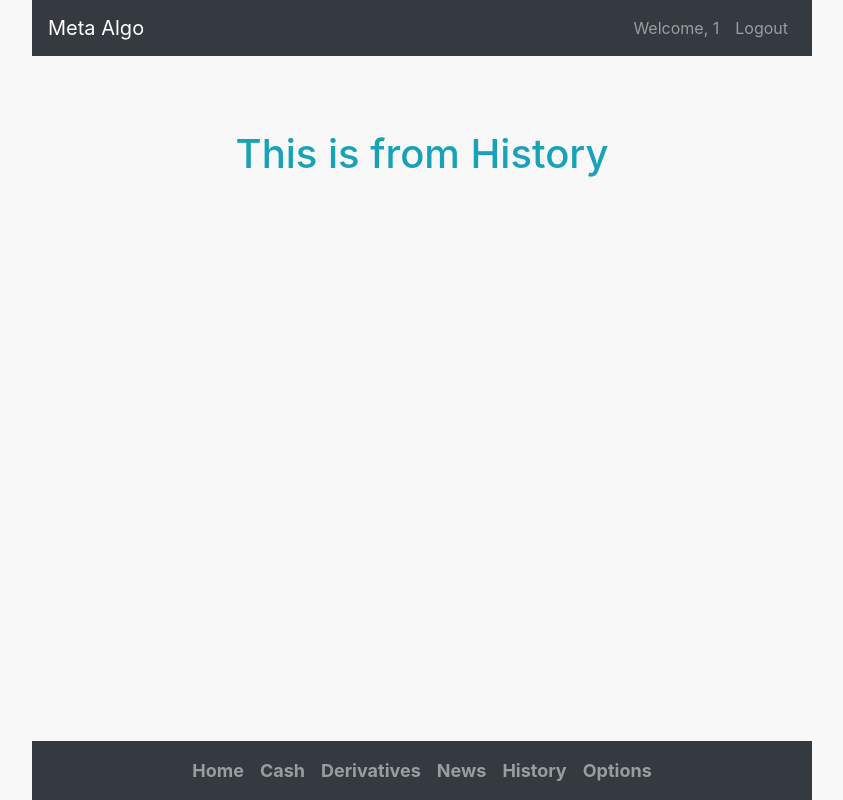
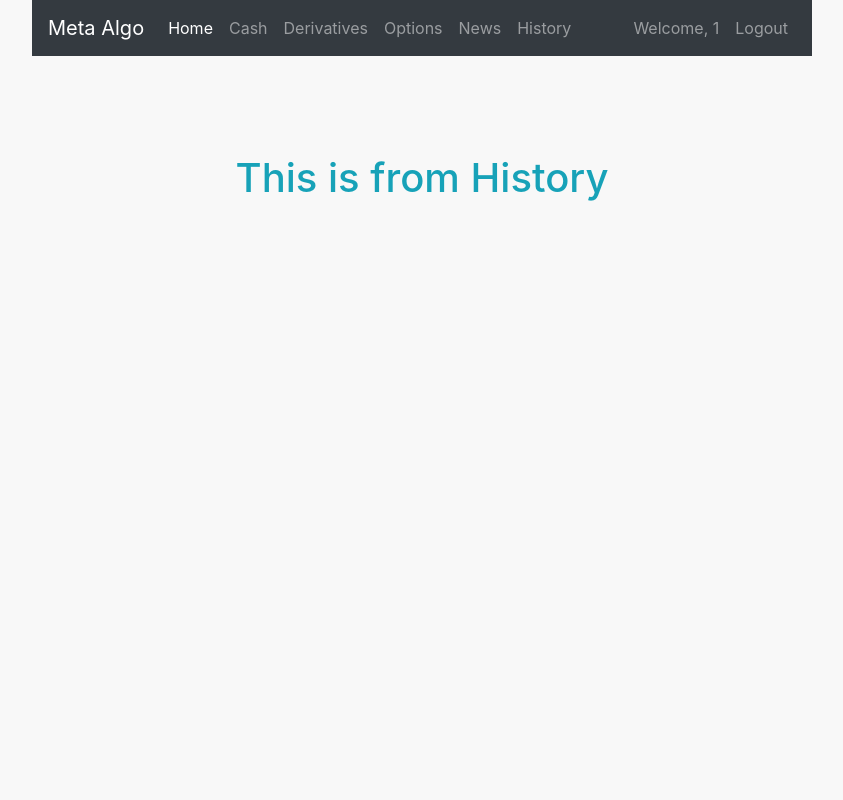
Before and after one commit to Devsixth/webapp, a Flask app: page /history in a window 1280 px wide. Shown: the whole page, without its empty margins (218-1061 px from the left). Run offline with Flask 2, Linux system fonts and the light colour scheme; a user stored in the database is signed in; some libraries are stand-ins or nearby versions.

Commit message:
Update new_base.html

```diff
--- a/templates/new_base.html
+++ b/templates/new_base.html
@@ -1,8 +1,10 @@
 <!doctype html>
 <html lang="en">
 <head>
+    <!-- Required meta tags -->
     <meta charset="utf-8">
     <meta content="width=device-width, initial-scale=1, shrink-to-fit=no" name="viewport">
+    <!-- Bootstrap CSS -->
     <link crossorigin="anonymous" href="https://cdn.jsdelivr.net/npm/bootstrap@4.5.3/dist/css/bootstrap.min.css"
           integrity="sha384-TX8t27EcRE3e/ihU7zmQxVncDAy5uIKz4rEkgIXeMed4M0jlfIDPvg6uqKI2xXr2" rel="stylesheet">
     <title>
@@ -10,45 +12,40 @@
 
         {% endblock %}
     </title>
-    <style>
-      body{
-          margin: 0px 250px 0px 250px;
-          justify-content: center;
-          align-items: center;
-          background-color: #f8f8f8;
-      }
-      .navbar-fixed-bottom {
-          margin: 0px 250px 0px 250px;
-          justify-content: center;
-          align-items: center;
-          background-color: #f8f8f8;
-          font-size: large;
-          font-weight: bold;
-      }
-
-      h1,h3{
-      text-align: center;
-      padding-top: 50px;
-      }
-      .right-aligned {
-        text-align: right;
-        width: 90%;
-     }
-     .font{
-        font-weight: bolder;
-        margin-left: 60px;
-        }
-
-</style>
 </head>
 <body>
-<div>
 <nav class="navbar navbar-expand-md navbar-dark  bg-dark">
     <a class="navbar-brand" href="#">Meta Algo</a>
     <button class="navbar-toggler" data-target="#navbarNav" data-toggle="collapse" type="button">
         <span class="navbar-toggler-icon"></span>
     </button>
+<!--    <div class="collapse navbar-collapse" id="navbarNav">-->
+<!--        <ul class="navbar-nav ">-->
+
+
+<!--        </ul>-->
         {% if current_user.is_authenticated %}
+        <ul class="navbar-nav">
+                        <li class="nav-item active">
+                <!--                          <a class="nav-link" href="/home">Home <span class="sr-only">(current)</span></a>-->
+                <a class="nav-link" href="{{ url_for('home') }}">Home <span class="sr-only">(current)</span></a>
+            </li>
+            <li class="nav-item">
+                <a class="nav-link" href="{{ url_for('cash') }}">Cash</a>
+            </li>
+            <li class="nav-item">
+                <a class="nav-link" href="{{ url_for('derivatives') }}">Derivatives</a>
+            </li>
+            <li class="nav-item">
+                <a class="nav-link" href="{{ url_for('options') }}">Options</a>
+            </li>
+            <li class="nav-item">
+                <a class="nav-link" href="{{ url_for('news') }}">News</a>
+            </li>
+            <li class="nav-item">
+                <a class="nav-link" href="{{ url_for('history') }}">History</a>
+            </li>
+        </ul>
         <ul class="navbar-nav ml-auto">
             <li class="nav-item">
                 <a class="nav-link" data-toggle="modal" href="#Modal-UserInfo-{{current_user.id}}">Welcome, {{
@@ -68,41 +65,9 @@
             </li>
         </ul>
         {% endif %}
-
-        <div>
-
-            {% if current_user.is_authenticated %}
-            <nav class="navbar-fixed-bottom navbar navbar-expand-md navbar-dark  bg-dark fixed-bottom">
-                <button class="navbar-toggler" data-target="#navbarNav" data-toggle="collapse" type="button">
-                    <span class="navbar-toggler-icon"></span>
-                </button>
-                <div class="collapse navbar-collapse" id="navbarNav">
-                    <ul class="navbar-nav mx-auto">
-                        <li class="nav-item">
-                            <a class="nav-link" href="{{ url_for('home') }}">Home <span class="sr-only">(current)</span></a>
-                        </li>
-                        <li class="nav-item">
-                            <a class="nav-link" href="{{ url_for('cash') }}">Cash</a>
-                        </li>
-                        <li class="nav-item">
-                            <a class="nav-link" href="{{ url_for('derivatives') }}">Derivatives</a>
-                        </li>
-                        <li class="nav-item">
-                            <a class="nav-link" href="{{ url_for('news') }}">News</a>
-                        </li>
-                        <li class="nav-item">
-                            <a class="nav-link" href="{{ url_for('history') }}">History</a>
-                        </li>
-                        <li class="nav-item">
-                            <a class="nav-link" href="{{ url_for('options') }}">Options</a>
-                        </li>
-                    </ul>
     </div>
 </nav>
-            {% endif %}
-        </div>
-    </nav>
-</div>
+<br>
 {% with messages = get_flashed_messages(with_categories=true) %}
 {% if messages %}
 {% for category,message in messages %}
@@ -117,11 +82,14 @@
 {% endfor %}
 {% endif %}
 {% endwith %}
-
 {% block content %}
 
 {% endblock %}
+<!-- Future Content here -->
 
+
+<!-- Optional JavaScript -->
+<!-- jQuery first, then Popper.js, then Bootstrap JS -->
 <script src='https://kit.fontawesome.com/a076d05399.js'></script>
 <script crossorigin="anonymous"
         integrity="sha384-DfXdz2htPH0lsSSs5nCTpuj/zy4C+OGpamoFVy38MVBnE+IbbVYUew+OrCXaRkfj"
@@ -133,5 +101,34 @@
         integrity="sha384-B4gt1jrGC7Jh4AgTPSdUtOBvfO8shuf57BaghqFfPlYxofvL8/KUEfYiJOMMV+rV"
         src="https://stackpath.bootstrapcdn.com/bootstrap/4.5.2/js/bootstrap.min.js"></script>
 </body>
+<style>
+      body{
+          margin: 0px 250px 0px 250px;
+          justify-content: center;
+          align-items: center;
+          background-color: #f8f8f8;
+      }
+      .navbar-fixed-bottom {
+          margin: 0px 250px 0px 250px;
+          justify-content: center;
+          align-items: center;
+          background-color: #f8f8f8;
+          font-size: large;
+          font-weight: bold;
+      }
 
+      h1,h3,p{
+      text-align: center;
+      padding-top: 50px;
+      }
+      .right-aligned {
+        text-align: right;
+        width: 90%;
+     }
+     .font{
+        font-weight: bolder;
+        margin-left: 60px;
+        }
+
+</style>
 </html>
```
Lines whose indentation alone changed are shown as unchanged.
